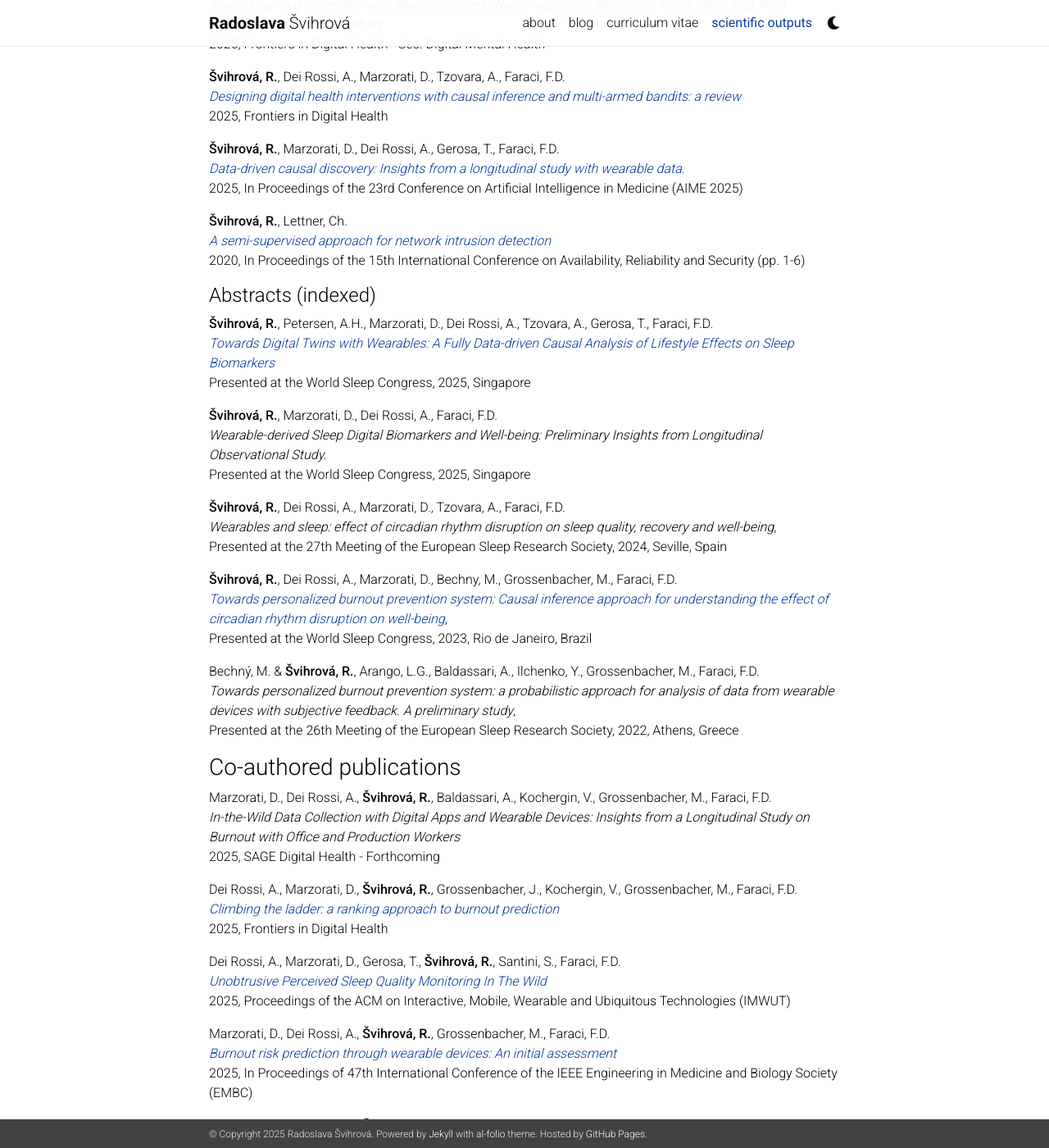
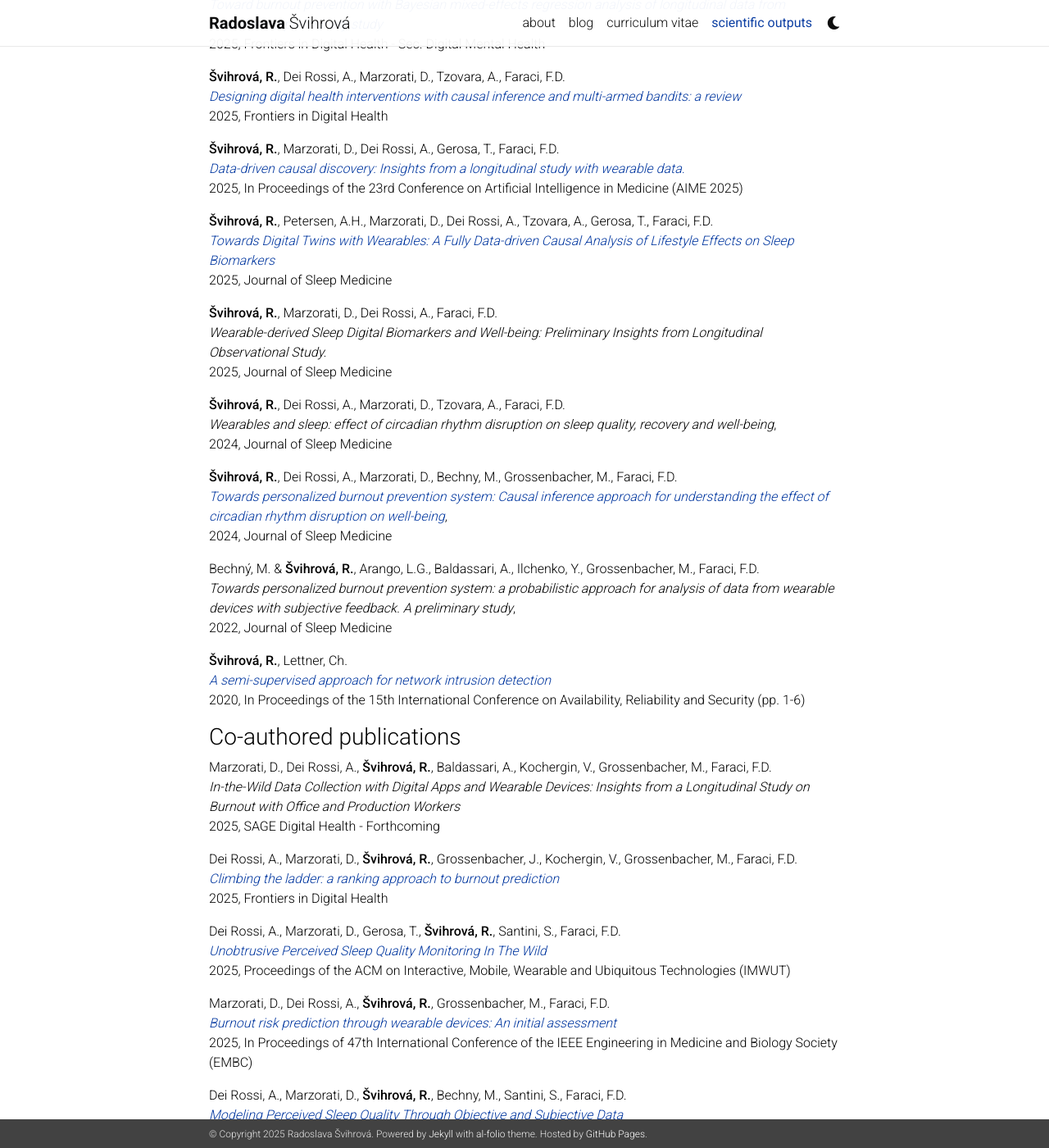
Before and after one commit to RadoslavaS/RadoslavaS.github.io, a Jekyll site: the page built from _pages/publications.md, in a window 1280 px wide and 1400 px high, scrolled down 673 px. Shown: the whole window at 82% size. Built offline with Jekyll 4.4.1, drawn with Linux system fonts in a browser that asks for light colours; nearby versions of some CDN libraries; a style sheet for code colours, icons or effects is not loaded.

Commit message:
polishing

```diff
--- a/_pages/publications.md
+++ b/_pages/publications.md
@@ -24,26 +24,24 @@ nav: true
 
 **Švihrová, R.**, Marzorati, D., Dei Rossi, A., Gerosa, T., Faraci, F.D. <br>*[Data-driven causal discovery: Insights from a longitudinal study with wearable data.](https://link.springer.com/chapter/10.1007/978-3-031-95841-0_75)* <br> 2025, In Proceedings of the 23rd Conference on Artificial Intelligence in Medicine (AIME 2025)
 
-**Švihrová, R.**, Lettner, Ch. <br>*[A semi-supervised approach for network intrusion detection](https://dl.acm.org/doi/abs/10.1145/3407023.3407073?casa_token=FDPimpdMD7wAAAAA:cBsl-lvN921TS-UUUhRwXoO4OGDK6m0isws4YJTJWc9JvbRxbkBFztfoLZ412GGZwut3fSkqFzI8xqY)* <br> 2020, In Proceedings of the 15th International Conference on Availability, Reliability and Security (pp. 1-6)
-
-#### Abstracts (indexed) ####
-
 **Švihrová, R.**, Petersen, A.H., Marzorati, D., Dei Rossi, A., Tzovara, A., Gerosa, T., Faraci, F.D. <br>
    *[Towards Digital Twins with Wearables: A Fully Data-driven Causal Analysis of Lifestyle Effects on Sleep Biomarkers](https://zenodo.org/records/17055613)*
-   <br>Presented at the World Sleep Congress, 2025, Singapore
+   <br> 2025, Journal of Sleep Medicine
 
 **Švihrová, R.**, Marzorati, D., Dei Rossi, A., Faraci, F.D. <br>
    *Wearable-derived Sleep Digital Biomarkers and Well-being: Preliminary Insights from Longitudinal Observational Study.*
-   <br>Presented at the World Sleep Congress, 2025, Singapore
+   <br> 2025, Journal of Sleep Medicine
 
 **Švihrová, R.**, Dei Rossi, A., Marzorati, D., Tzovara, A., Faraci, F.D. <br>
-   *Wearables and sleep: effect of circadian rhythm disruption on sleep quality, recovery and well-being*, <br>Presented at the 27th Meeting of the European Sleep Research Society, 2024, Seville, Spain
+   *Wearables and sleep: effect of circadian rhythm disruption on sleep quality, recovery and well-being*, <br> 2024, Journal of Sleep Medicine
 
 **Švihrová, R.**, Dei Rossi, A., Marzorati, D., Bechny, M., Grossenbacher, M., Faraci, F.D. <br>
-   *[Towards personalized burnout prevention system: Causal inference approach for understanding the effect of circadian rhythm disruption on well-being](https://www.sciencedirect.com/science/article/pii/S1389945723006433?via%3Dihub)*, <br>Presented at the World Sleep Congress, 2023, Rio de Janeiro, Brazil
+   *[Towards personalized burnout prevention system: Causal inference approach for understanding the effect of circadian rhythm disruption on well-being](https://www.sciencedirect.com/science/article/pii/S1389945723006433?via%3Dihub)*, <br> 2024, Journal of Sleep Medicine
 
 Bechný, M. & **Švihrová, R.**, Arango, L.G., Baldassari, A., Ilchenko, Y., Grossenbacher, M., Faraci, F.D. <br>
-   *Towards personalized burnout prevention system: a probabilistic approach for analysis of data from wearable devices with subjective feedback. A preliminary study*, <br>Presented at the 26th Meeting of the European Sleep Research Society, 2022, Athens, Greece
+   *Towards personalized burnout prevention system: a probabilistic approach for analysis of data from wearable devices with subjective feedback. A preliminary study*, <br> 2022, Journal of Sleep Medicine
+
+**Švihrová, R.**, Lettner, Ch. <br>*[A semi-supervised approach for network intrusion detection](https://dl.acm.org/doi/abs/10.1145/3407023.3407073?casa_token=FDPimpdMD7wAAAAA:cBsl-lvN921TS-UUUhRwXoO4OGDK6m0isws4YJTJWc9JvbRxbkBFztfoLZ412GGZwut3fSkqFzI8xqY)* <br> 2020, In Proceedings of the 15th International Conference on Availability, Reliability and Security (pp. 1-6)
 
 ### Co-authored publications ###
 
```
